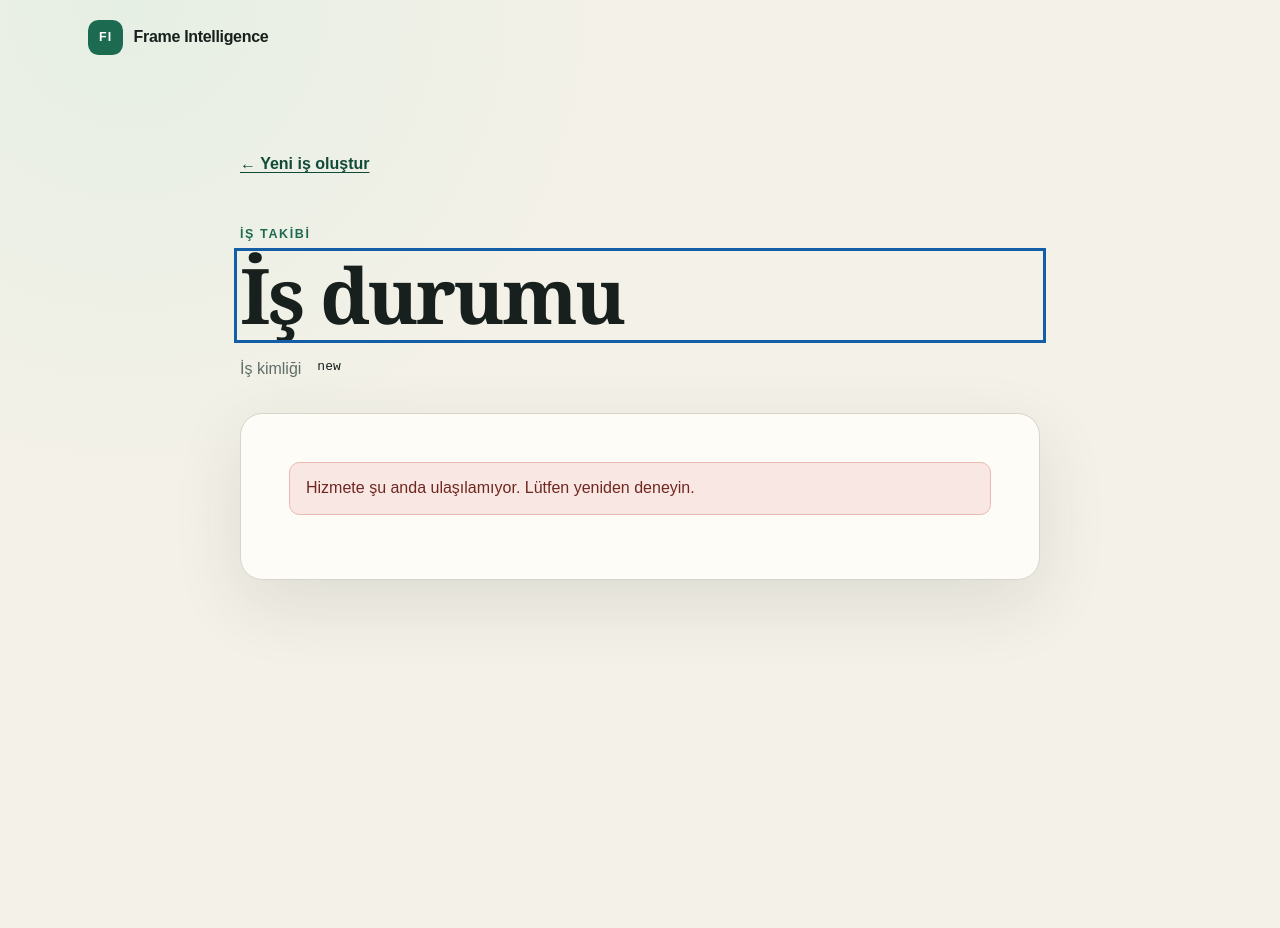
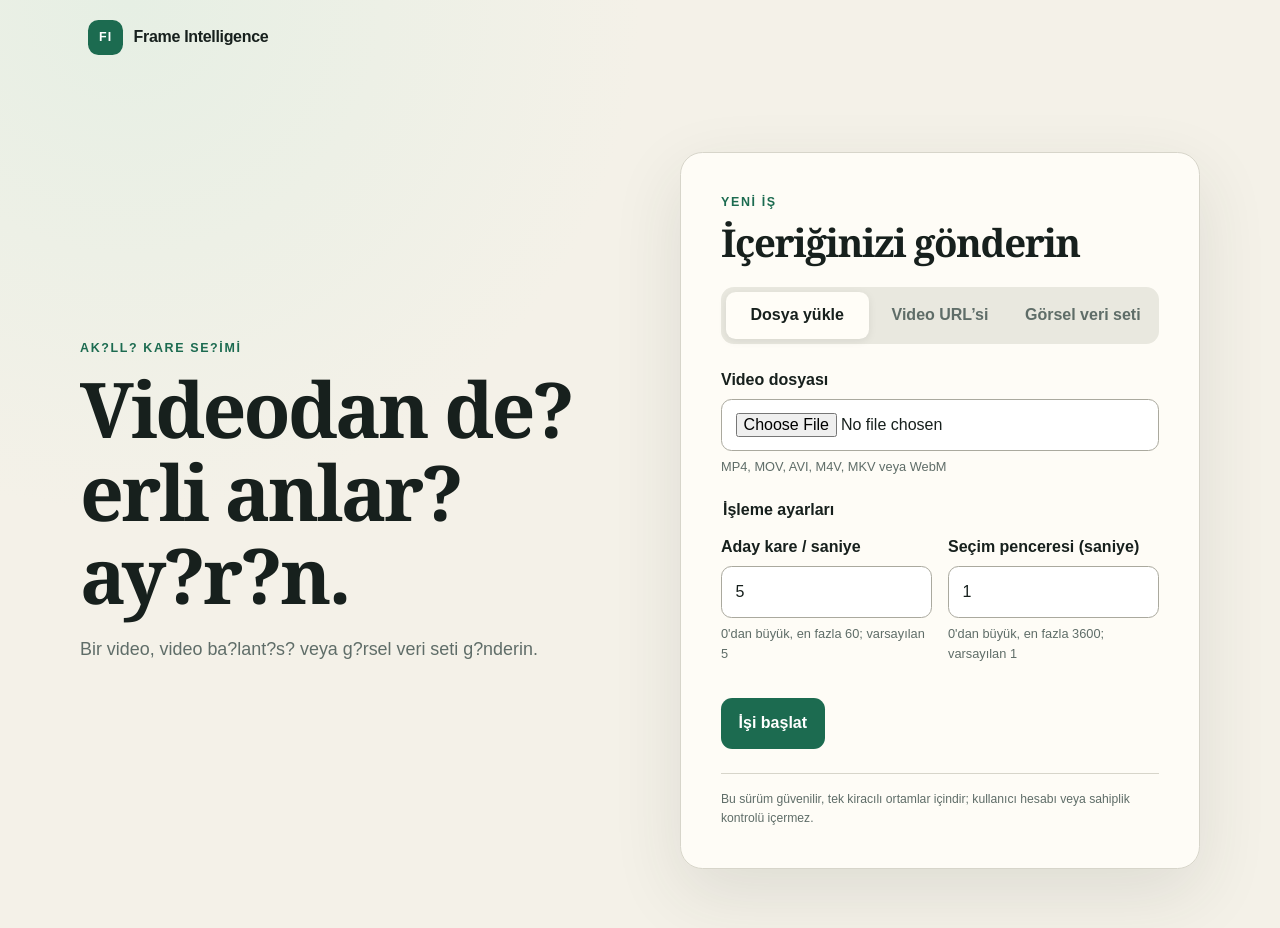
Before and after one commit to yaprak817/frame-intelligence-platform, a Next.js app in the folder apps/frontend/: page /jobs/new in a window 1280 px wide. Shown: the top 928 px of the page. Before the commit the page ends 800 px from the top, so only its background shows below. Built offline with nearby package versions, Linux system fonts and the light colour scheme; no server answers.

Commit message:
fix: route full-stack e2e through job submission page

```diff
--- /dev/null
+++ b/apps/frontend/src/app/jobs/new/page.tsx
@@ -0,0 +1,16 @@
+import { JobSubmission } from "@/components/submission/job-submission";
+
+export default function NewJobPage() {
+  return (
+    <div className="page-shell landing-grid">
+      <section className="hero" aria-labelledby="page-title">
+        <p className="eyebrow">Ak?ll? kare se?imi</p>
+        <h1 id="page-title">Videodan de?erli anlar? ay?r?n.</h1>
+        <p className="hero-copy">
+          Bir video, video ba?lant?s? veya g?rsel veri seti g?nderin.
+        </p>
+      </section>
+      <JobSubmission />
+    </div>
+  );
+}
```
Also changed, not shown: apps/frontend/tests/system/full-stack-e2e.mjs (+2 -2 lines).
